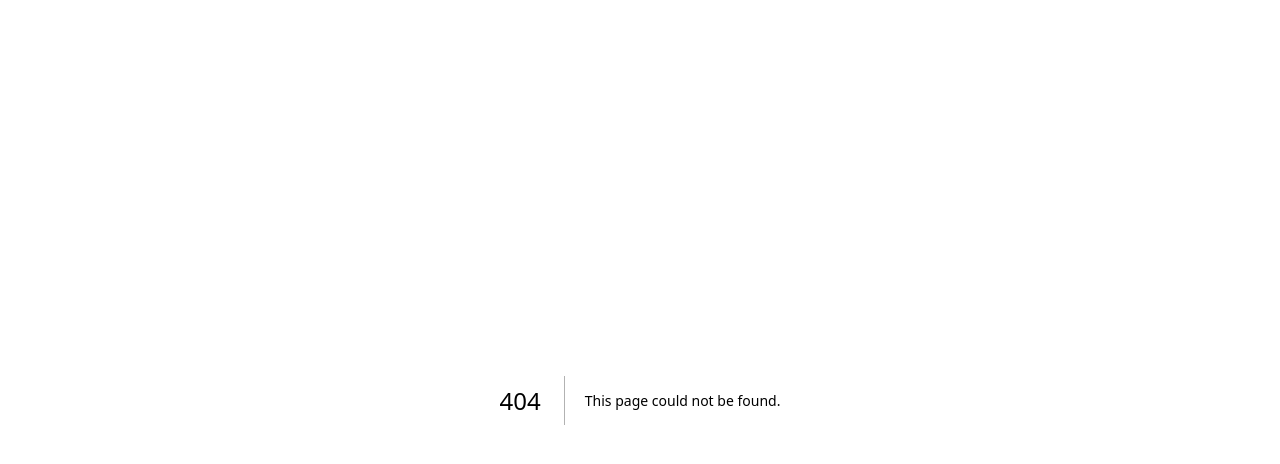
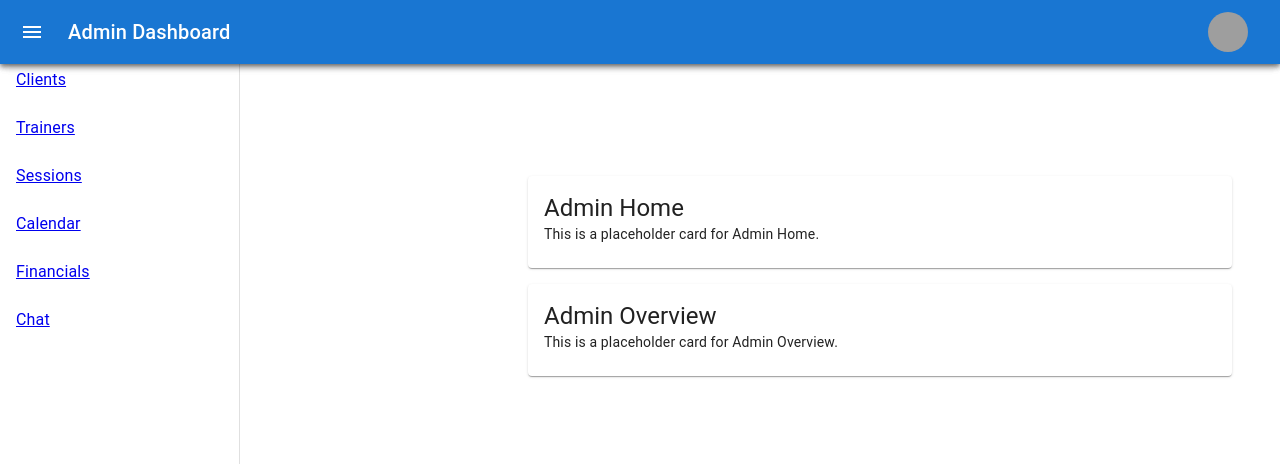
Before and after one commit to LordBobbert/GymManagerDev, a Next.js app in the folder frontend/: page /admin/dashboard in a window 1280 px wide. Before the commit this address had no page. Shown: the top 464 px of the page. Built offline with nearby package versions, Linux system fonts and the light colour scheme; grey boxes are pictures that could not be loaded.

Commit message:
Refactor login page and login form components

```diff
--- /dev/null
+++ b/frontend/src/app/admin/dashboard/components/PlaceholderCard.tsx
@@ -0,0 +1,19 @@
+// File: app/admin/dashboard/components/PlaceholderCard.tsx
+import { Card, CardContent, Typography } from '@mui/material';
+
+const PlaceholderCard = ({ title }: { title: string }) => {
+  return (
+    <Card sx={{ minWidth: 275, marginBottom: 2 }}>
+      <CardContent>
+        <Typography variant="h5" component="div">
+          {title}
+        </Typography>
+        <Typography variant="body2">
+          This is a placeholder card for {title}.
+        </Typography>
+      </CardContent>
+    </Card>
+  );
+};
+
+export default PlaceholderCard;
--- /dev/null
+++ b/frontend/src/app/admin/dashboard/components/Sidebar.tsx
@@ -0,0 +1,83 @@
+import { List, ListItemText, Drawer, ListItemButton } from '@mui/material';
+import Link from 'next/link';
+import { forwardRef } from 'react';
+
+// Define props interface to ensure href exists
+interface ListItemLinkProps {
+  href: string;
+  children?: React.ReactNode;
+}
+
+// Use forwardRef to allow Next.js Link to be passed into ListItemButton correctly
+const ListItemLink = forwardRef<HTMLAnchorElement, ListItemLinkProps>(function ListItemLink(props, ref) {
+  const { href, children, ...other } = props;
+  return (
+    <Link href={href} passHref>
+      <a ref={ref} {...other}>
+        {children}
+      </a>
+    </Link>
+  );
+});
+
+interface SidebarProps {
+  role: 'admin' | 'trainer' | 'client'; // Dynamic role prop
+}
+
+const Sidebar = ({ role }: SidebarProps) => {
+  const getMenuItems = () => {
+    switch (role) {
+      case 'admin':
+        return [
+          { text: 'Home', href: '/admin/dashboard' },
+          { text: 'Clients', href: '/admin/dashboard/clients' },
+          { text: 'Trainers', href: '/admin/dashboard/trainers' },
+          { text: 'Sessions', href: '/admin/dashboard/sessions' },
+          { text: 'Calendar', href: '/admin/dashboard/calendar' },
+          { text: 'Financials', href: '/admin/dashboard/financials' },
+          { text: 'Chat', href: '/admin/dashboard/chat' },
+        ];
+      case 'trainer':
+        return [
+          { text: 'Home', href: '/trainer/dashboard' },
+          { text: 'Sessions', href: '/trainer/dashboard/sessions' },
+          { text: 'Calendar', href: '/trainer/dashboard/calendar' },
+          { text: 'Chat', href: '/trainer/dashboard/chat' },
+        ];
+      case 'client':
+        return [
+          { text: 'Home', href: '/client/dashboard' },
+          { text: 'My Sessions', href: '/client/dashboard/sessions' },
+          { text: 'Calendar', href: '/client/dashboard/calendar' },
+          { text: 'Profile', href: '/client/dashboard/profile' },
+          { text: 'Chat', href: '/client/dashboard/chat' },
+        ];
+      default:
+        return [];
+    }
+  };
+
+  return (
+    <Drawer
+      variant="permanent"
+      sx={{
+        width: 240,
+        flexShrink: 0,
+        '& .MuiDrawer-paper': {
+          width: 240,
+          boxSizing: 'border-box',
+        },
+      }}
+    >
+      <List>
+        {getMenuItems().map((item) => (
+          <ListItemButton key={item.text} component={ListItemLink} href={item.href}>
+            <ListItemText primary={item.text} />
+          </ListItemButton>
+        ))}
+      </List>
+    </Drawer>
+  );
+};
+
+export default Sidebar;
--- /dev/null
+++ b/frontend/src/app/admin/dashboard/components/Topbar.tsx
@@ -0,0 +1,40 @@
+// File: app/admin/dashboard/components/TopBar.tsx
+import { AppBar, Toolbar, Typography, IconButton, Avatar } from '@mui/material';
+import MenuIcon from '@mui/icons-material/Menu';
+
+interface TopBarProps {
+  role: 'admin' | 'trainer' | 'client'; // Dynamic role prop
+}
+
+const TopBar = ({ role }: TopBarProps) => {
+  const getTitle = () => {
+    switch (role) {
+      case 'admin':
+        return 'Admin Dashboard';
+      case 'trainer':
+        return 'Trainer Dashboard';
+      case 'client':
+        return 'Client Dashboard';
+      default:
+        return 'Dashboard';
+    }
+  };
+
+  return (
+    <AppBar position="fixed" sx={{ zIndex: (theme) => theme.zIndex.drawer + 1 }}>
+      <Toolbar>
+        <IconButton edge="start" color="inherit" aria-label="menu" sx={{ mr: 2 }}>
+          <MenuIcon />
+        </IconButton>
+        <Typography variant="h6" noWrap component="div" sx={{ flexGrow: 1 }}>
+          {getTitle()} {/* Dynamic title based on role */}
+        </Typography>
+        <IconButton color="inherit">
+          <Avatar alt={`${role} Profile`} src="/path/to/profile-picture.jpg" />
+        </IconButton>
+      </Toolbar>
+    </AppBar>
+  );
+};
+
+export default TopBar;
--- /dev/null
+++ b/frontend/src/app/admin/dashboard/layout.tsx
@@ -0,0 +1,25 @@
+// File: app/admin/dashboard/layout.tsx
+import Sidebar from './components/Sidebar';
+import TopBar from './components/Topbar';
+import { ReactNode } from 'react';
+
+interface AdminDashboardLayoutProps {
+  children: ReactNode;
+  role: 'admin' | 'trainer' | 'client'; // Role-based content switching
+}
+
+const AdminDashboardLayout = ({ children, role }: AdminDashboardLayoutProps) => {
+  return (
+    <div style={{ display: 'flex', height: '100vh', flexDirection: 'column' }}>
+      <TopBar role={role} /> {/* Pass role to TopBar */}
+      <div style={{ display: 'flex', flexGrow: 1, marginTop: '64px' }}> {/* Margin to offset AppBar height */}
+        <Sidebar role={role} /> {/* Pass role to Sidebar */}
+        <main style={{ flex: 1, padding: '20px' }}>
+          {children} {/* Main content */}
+        </main>
+      </div>
+    </div>
+  );
+};
+
+export default AdminDashboardLayout;
--- /dev/null
+++ b/frontend/src/app/admin/dashboard/page.tsx
@@ -0,0 +1,14 @@
+// File: app/admin/dashboard/page.tsx
+import AdminDashboardLayout from './layout';
+import PlaceholderCard from './components/PlaceholderCard';
+
+const AdminDashboard = () => {
+  return (
+    <AdminDashboardLayout role="admin">
+      <PlaceholderCard title="Admin Home" />
+      <PlaceholderCard title="Admin Overview" />
+    </AdminDashboardLayout>
+  );
+};
+
+export default AdminDashboard;
```
Also changed, not shown: frontend/src/app/admin/clients/dashboard/page.tsx (added, +14 -0 lines), frontend/src/app/admin/trainers/dashboard/page.tsx (added, +19 -0 lines), frontend/src/app/auth/login/login.module.css (deleted, +0 -77 lines), frontend/src/app/auth/login/page.tsx (+16 -7 lines).
